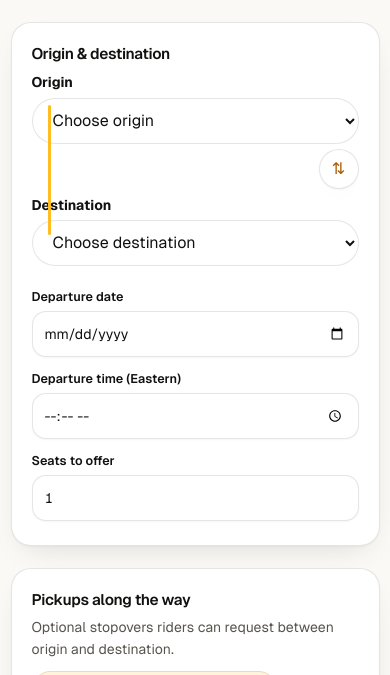
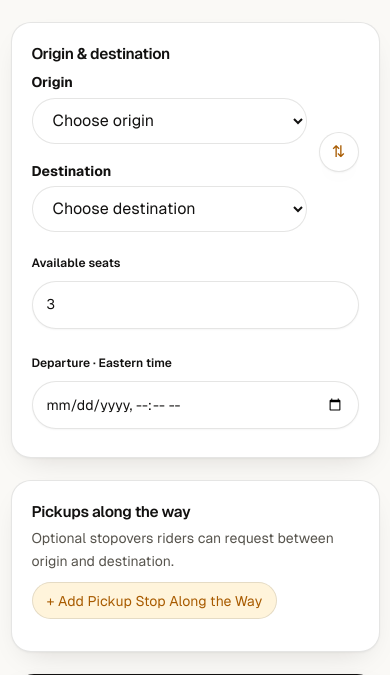
Before and after one commit to Saad5A/DashLane, an ASP.NET Core app: template Views/Driver/PostRoute.cshtml in a window 390 px wide. Shown: the part 386-1061 px from the top of the page. Run offline with ASP.NET Core 8, Linux system fonts and the light colour scheme; the template is opened without the code that fills it, so the values that code supplies are empty; style sheets or scripts are compiled from the project's sources; the project's own start-up code is not run, and a stand-in starts its controllers and pages; some libraries are stand-ins or nearby versions.

Commit message:
Align driver seat and departure inputs and remove route connector

```diff
--- a/Views/Driver/PostDetails.cshtml
+++ b/Views/Driver/PostDetails.cshtml
@@ -36,7 +36,7 @@
             <header class="post-editorial-heading">
                 <span class="ride-chip">Driver service</span>
                 <h1>Instructions &amp; Fares</h1>
-                <p>Tell riders how to board, set seats, and preview your transparent DashLane payout.</p>
+                <p>Your route and seats are saved. Add boarding details and review your DashLane payout.</p>
             </header>
 
             @if (!string.IsNullOrWhiteSpace(Model.Error))
@@ -78,7 +78,7 @@
 
             <div class="ride-card post-card">
                 <h2>Seats &amp; booking</h2>
-                <p class="post-lede">Capped by your registered vehicle capacity (@Model.MaxSeats).</p>
+                <p class="post-lede">Your route-step seat count is carried forward. Adjust it here if needed, up to @Model.MaxSeats seats.</p>
 
                 <div class="post-controls">
                     <div class="post-control">
--- a/Views/Driver/PostRoute.cshtml
+++ b/Views/Driver/PostRoute.cshtml
@@ -42,8 +42,6 @@
             <div class="ride-card post-card post-route-card">
                 <h2>Origin &amp; destination</h2>
                 <div class="post-waypoint-shell">
-                    <div class="post-waypoint-rail" aria-hidden="true"></div>
-
                     <div class="post-waypoint-block">
                         <label for="OriginPlaceId">Origin</label>
                         <div class="ride-stop ride-stop-start">
@@ -77,19 +75,16 @@
                     </div>
                 </div>
 
-                <div class="post-schedule">
-                    <div class="post-field">
-                        <label asp-for="DepartureDate">Departure date</label>
-                        <input asp-for="DepartureDate" class="post-input post-tabular" type="date" />
-                    </div>
-                    <div class="post-field">
-                        <label asp-for="DepartureTime">Departure time (Eastern)</label>
-                        <input asp-for="DepartureTime" class="post-input post-tabular" type="time" />
-                    </div>
-                    <div class="post-field">
-                        <label asp-for="AvailableSeats">Seats to offer</label>
+                <div class="ride-field-row post-schedule">
+                    <div class="ride-field">
+                        <label asp-for="AvailableSeats">Available seats</label>
                         <input asp-for="AvailableSeats" class="post-input post-tabular" type="number" min="1" max="@ViewData["MaxSeats"]" required />
                         <span asp-validation-for="AvailableSeats"></span>
+                    </div>
+                    <div class="ride-field">
+                        <label asp-for="DepartureTime">Departure &middot; Eastern time</label>
+                        <input asp-for="DepartureTime" asp-format="{0:yyyy-MM-ddTHH:mm}" type="datetime-local" class="post-input post-tabular" required />
+                        <span asp-validation-for="DepartureTime"></span>
                     </div>
                 </div>
             </div>
--- a/wwwroot/css/driver-post-route.css
+++ b/wwwroot/css/driver-post-route.css
@@ -5,18 +5,15 @@
 .post-waypoint-shell {
     position: relative;
     display: grid;
-    gap: .35rem;
+    grid-template-columns: minmax(0, 1fr) 40px;
+    column-gap: 12px;
+    row-gap: 16px;
     padding: .15rem 0 .35rem;
 }
 
-.post-waypoint-rail {
-    position: absolute;
-    left: 1.15rem;
-    top: 2.55rem;
-    bottom: 2.55rem;
-    width: 3px;
-    border-radius: 999px;
-    background: var(--accent);
+.post-waypoint-block {
+    grid-column: 1;
+    min-width: 0;
 }
 
 .post-waypoint-block label {
@@ -26,12 +23,11 @@
 }
 
 .post-swap-row {
+    grid-column: 2;
+    grid-row: 1 / span 2;
+    align-self: center;
     display: flex;
     justify-content: flex-end;
-    align-items: center;
-    min-height: 2.6rem;
-    position: relative;
-    z-index: 1;
 }
 
 .post-swap {
@@ -61,11 +57,37 @@
     background: var(--accent-soft);
 }
 
-.post-schedule {
+.post-ride-page .post-schedule {
     display: grid;
-    grid-template-columns: repeat(2, minmax(0, 1fr));
-    gap: .85rem 1rem;
+    grid-template-columns: minmax(0, 1fr) minmax(0, 1fr);
+    gap: 16px;
+    align-items: start;
     margin-top: 1.1rem;
+}
+
+.post-schedule .ride-field {
+    display: grid;
+    grid-template-rows: 20px 48px auto;
+    align-content: start;
+    gap: 8px;
+    min-width: 0;
+}
+
+.post-schedule .ride-field > label {
+    line-height: 20px;
+    margin: 0;
+    font-size: 12px;
+    white-space: nowrap;
+}
+
+.post-ride-page .post-schedule .post-input {
+    height: 48px;
+    min-height: 48px;
+    width: 100%;
+    padding: 0 14px;
+    border-radius: 999px;
+    background: var(--surface);
+    box-sizing: border-box;
 }
 
 .post-stops-head {
@@ -163,10 +185,6 @@
 }
 
 @media (max-width: 900px) {
-    .post-schedule {
-        grid-template-columns: 1fr;
-    }
-
     .post-stop-row {
         grid-template-columns: auto minmax(0, 1fr);
     }
@@ -184,3 +202,7 @@
         transition: none;
     }
 }
+
+@media (max-width: 480px) {
+    .post-ride-page .post-schedule { grid-template-columns: minmax(0, 1fr); }
+}
```
Also changed, not shown: Controllers/DriverController.cs (+7 -6 lines), Models/PostRouteViewModel.cs (+6 -8 lines).
